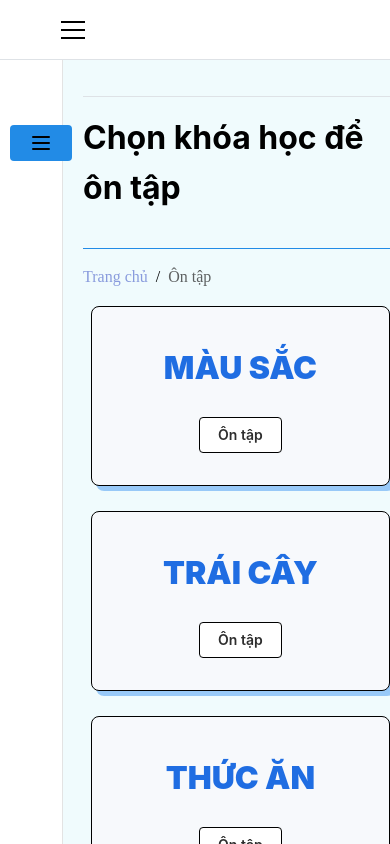
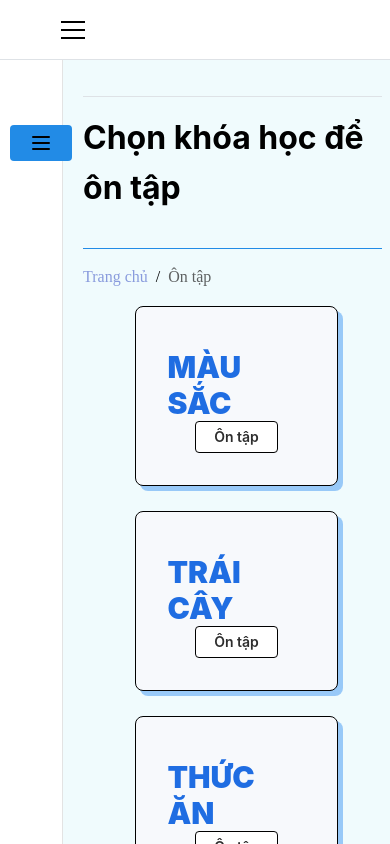
Before and after one commit to Lee-412/TTNM_deaf_learning, a Next.js app: page /course_base/course_revise in a window 390 px wide. Shown: the top 844 px of the page. Built offline with nearby package versions, Linux system fonts and the light colour scheme.

Commit message:
fix responsive course, revise

```diff
--- a/src/components/courses_base/category/Category.module.css
+++ b/src/components/courses_base/category/Category.module.css
@@ -39,3 +39,26 @@
     background-color:#f0fbfd;
 
   }
+
+
+
+  @media screen and (max-width: 500px) {
+
+
+    .title {
+      font-size: rem(30px);  ;
+    }
+
+  }
+
+  @media screen and (max-width: 350px) {
+
+
+    .title {
+      font-size: rem(27px);
+    }
+
+    .card {
+      height: rem(160);
+    }
+  }
--- a/src/components/courses_base/revise_course/ReviseCourse.css
+++ b/src/components/courses_base/revise_course/ReviseCourse.css
@@ -1,3 +1,9 @@
+.revise-content-container {
+  transition: width 0.3s;
+  padding-right: 2vw;
+  padding-bottom: 20px;
+}
+
 .revise-course-header {
   display: flex;
   flex-direction: column;
@@ -8,6 +14,16 @@
 .revise-course-title {
   font-size: xx-large;
   font-weight: bolder;
+}
+
+.base-content {
+  display: flex;
+  flex-wrap: wrap;
+  justify-content: flex-start;
+  margin-left: 2vw;
+  margin-bottom: 2vh;
+  flex: 1 1 auto;
+  gap: 25px;
 }
 
 .breadcrumb {
@@ -46,24 +62,23 @@
 
   @media screen and (max-width: 1200px) {
     .base-content {
-        flex: 0 1 calc(50%-10px);
+      flex: 0 1 calc(50%-10px);
     }
 
     .course-category {
       width: 45% !important;
     }
 
+  }
 
-}
-
-@media screen and (max-width: 600px) {
+  @media screen and (max-width: 830px) {
     .base-content {
-        flex: 0 1 calc(100%-10px);
+      flex: 0 1 calc(100%-10px);
+      justify-content: center;
     }
 
     .course-category {
-      width: 100% !important;
+      width: 70% !important;
 
     }
-
-}
+  }
--- a/src/components/courses_base/revise_course/ReviseCourse.tsx
+++ b/src/components/courses_base/revise_course/ReviseCourse.tsx
@@ -25,7 +25,7 @@ const ReviseCourse = () => {
     });
 
   return (
-    <div>
+    <div className="revise-content-container">
     <Divider my="md" />
       <div className="revise-course-header">
 
@@ -58,14 +58,6 @@ const ReviseCourse = () => {
 
     <div
       className="base-content"
-      style={{
-        display: "flex",
-        flexWrap: "wrap",
-        justifyContent: "flex-start",
-        marginLeft: "2vw",
-        flex: "1 1 auto",
-        gap: "25px",
-      }}
     >
       {courseListLearning}
     </div>
--- a/src/components/profile/user/User.tsx
+++ b/src/components/profile/user/User.tsx
@@ -3,7 +3,7 @@ import { Avatar, Button, Paper, Text } from '@mantine/core';
 import { showNotification } from '@mantine/notifications';
 import { IconCheck, IconX } from '@tabler/icons-react';
 import classes from './User.module.css';
-import avatar from '../../about/img/Khai.jpg';
+import avatar from '../../about/img/Hien.jpg';
 
 const User = (props: any) => {
   let data = props;
--- a/src/data/data.ts
+++ b/src/data/data.ts
@@ -498,7 +498,7 @@ export const ReviseData_vn = [
     {
         name: 'Động vật',
         id: 5,
-        target: 'StuRevisedy',
+        target: 'Revise',
         data: [
             {
                 id: 26,
@@ -617,7 +617,7 @@ export const ReviseData_vn = [
     {
         name: 'Thời gian',
         id: 6,
-        target: 'Study',
+        target: 'Revise',
         data: [
             {
                 id: 34,
```
Also changed, not shown: src/components/profile/statical/Statistics.css (+7 -0 lines), src/components/profile/user/User.module.css (line endings or trailing spaces).
